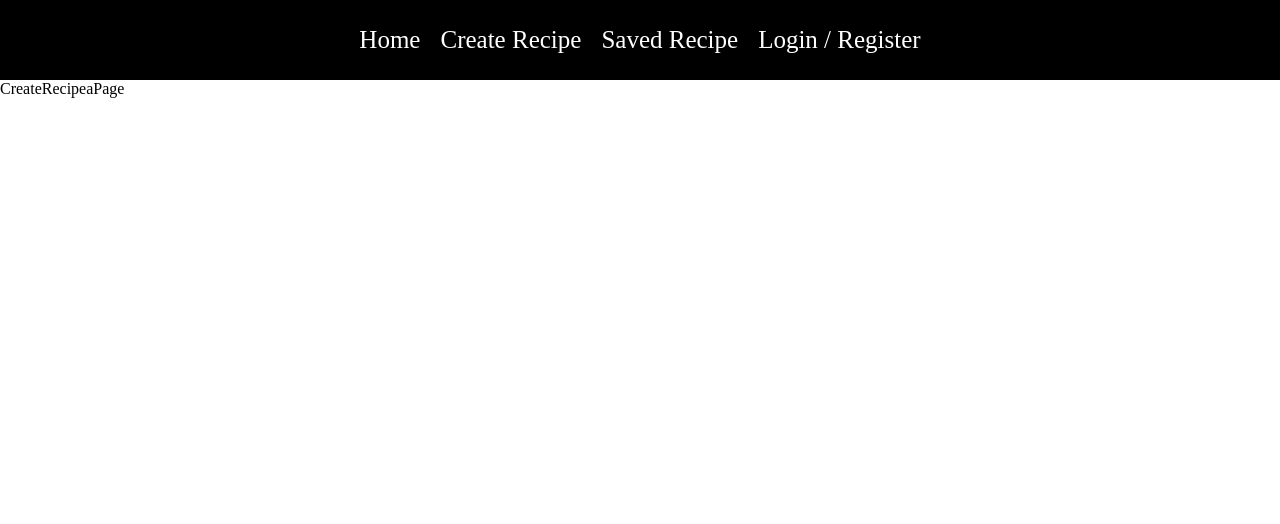
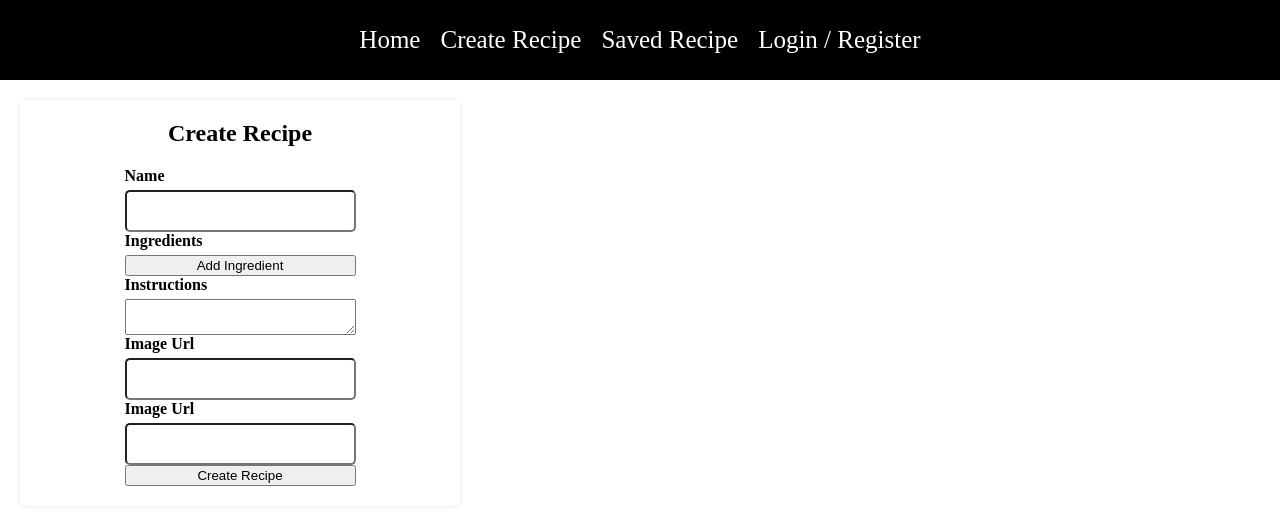
Before and after one commit to qbuus/MernRecipeApp, a React (Create React App) app in the folder client/: page /createRecipe in a window 1280 px wide. Shown: the top 524 px of the page. Built offline with nearby package versions, Linux system fonts and the light colour scheme.

Commit message:
Adding recipe page

```diff
--- a/client/src/pages/CreateRecipePage.js
+++ b/client/src/pages/CreateRecipePage.js
@@ -1,7 +1,102 @@
 import React from "react";
+import axios from "axios";
 
 const CreateRecipePage = () => {
-  return <div>CreateRecipeaPage</div>;
+  const [recipe, setRecipes] = React.useState({
+    name: "",
+    ingredients: [],
+    instructions: "",
+    imageUrl: "",
+    cookingTime: 0,
+    userOwner: 0,
+  });
+
+  const handleChange = (e) => {
+    const { name, value } = e.target;
+    setRecipes({ ...recipe, [name]: value });
+  };
+
+  const handleIngChange = (e, idx) => {
+    const { value } = e.target;
+    const ingredients = recipe.ingredients;
+    ingredients[idx] = value;
+    setRecipes({ ...recipe, ingredients });
+  };
+
+  const addIngredient = () => {
+    setRecipes({
+      ...recipe,
+      ingredients: [...recipe.ingredients, ""],
+    });
+  };
+
+  const onSubmit = async (e) => {
+    e.preventDefault();
+    try {
+      await axios.post("http://localhost:3001/recipes", recipe);
+      alert("recipe created");
+    } catch (error) {
+      console.error(error);
+    }
+  };
+
+  return (
+    <div className="create-recipe">
+      <h2>Create Recipe</h2>
+      <form onSubmit={onSubmit}>
+        <label htmlFor="name">Name</label>
+        <input
+          type="text"
+          id="name"
+          name="name"
+          onChange={handleChange}
+        />
+
+        {/* <label htmlFor="description">Description</label>
+        <textarea name="description" id="description"></textarea> */}
+
+        <label htmlFor="ingredients">Ingredients</label>
+        {recipe.ingredients.map((ing, i) => (
+          <input
+            key={i}
+            type="text"
+            name="ingredients"
+            value={ing}
+            onChange={(e) => {
+              handleIngChange(e, i);
+            }}
+          />
+        ))}
+        <button type="submit" onClick={addIngredient}>
+          Add Ingredient
+        </button>
+
+        <label htmlFor="instructions">Instructions</label>
+        <textarea
+          name="instructions"
+          id="instructions"
+          onChange={handleChange}
+        ></textarea>
+
+        <label htmlFor="imageUrl">Image Url</label>
+        <input
+          type="text"
+          id="imageUrl"
+          name="imageUrl"
+          onChange={handleChange}
+        />
+
+        <label htmlFor="cookingTime">Image Url</label>
+        <input
+          type="number"
+          id="cookingTime"
+          name="cookingTime"
+          onChange={handleChange}
+        />
+        <button type="submit">Create Recipe</button>
+      </form>
+    </div>
+  );
 };
 
 export default CreateRecipePage;
```
Also changed, not shown: 2 other files (tests, documents, lock files or other folders).
